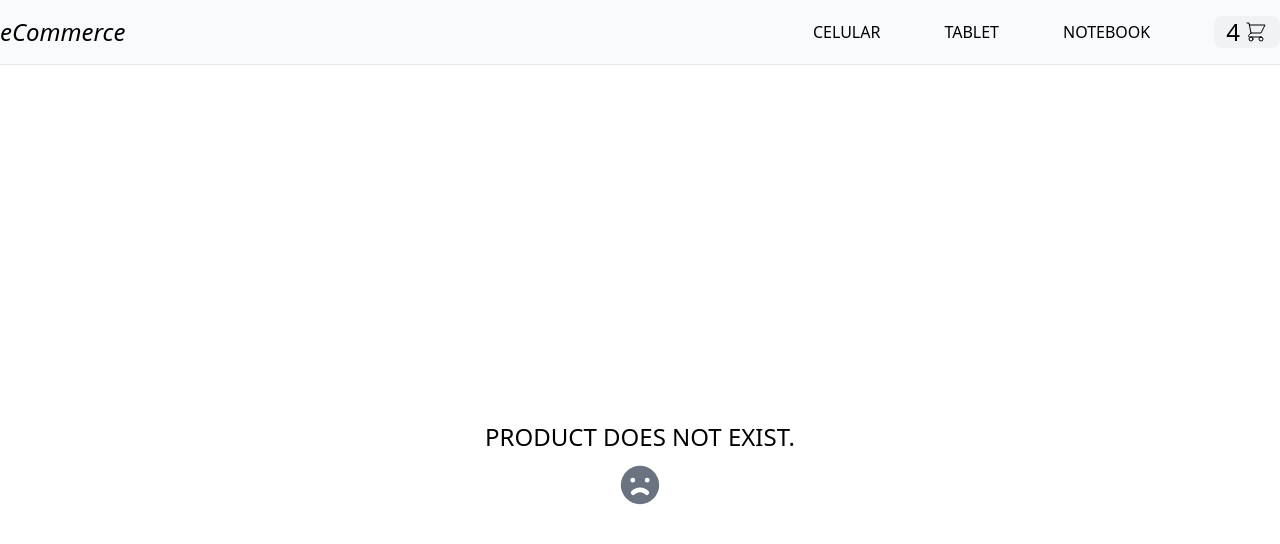
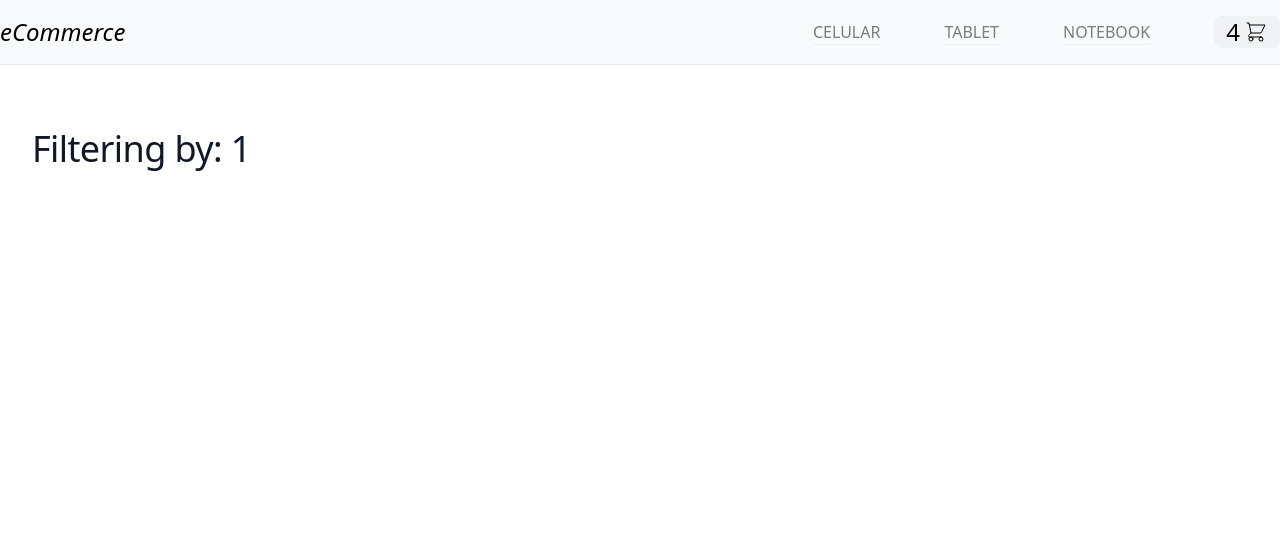
Before and after one commit to agreco88/ecommerce-greco, a React (Create React App) app: page /category/1 in a window 1280 px wide. Shown: the top 544 px of the page. Built offline with nearby package versions, Linux system fonts and the light colour scheme.

Commit message:
Added missing routes for categories

```diff
--- a/src/App.js
+++ b/src/App.js
@@ -3,6 +3,7 @@ import Navbar from "./components/Navbar";
 import { BrowserRouter, Routes, Route } from "react-router-dom";
 import ItemDetailContainer from "./components/ItemDetailContainer";
 import { useState } from "react";
+import CategoryContainer from "./components/CategoryContainer";
 
 const App = () => {
   const [userName, setUsername] = useState("Agustin");
@@ -23,7 +24,16 @@ const App = () => {
           }
         />
         <Route path="/about" element={<h1>About</h1>} />
-        <Route path="/category/:categoryId" element={<ItemDetailContainer />} />
+        <Route
+          path="/category/:categoryId"
+          element={
+            <CategoryContainer
+              userName={userName}
+              greeting={greeting}
+              cartItemCount={cartItemCount}
+            />
+          }
+        />
         <Route path="/detail/:productId" element={<ItemDetailContainer />} />
       </Routes>
     </BrowserRouter>
--- a/src/components/Asyncmock.js
+++ b/src/components/Asyncmock.js
@@ -45,6 +45,18 @@ export const getProducts = () => {
   });
 };
 
+export const getProductsByCategory = (category) => {
+  return new Promise((resolve) => {
+    setTimeout(() => {
+      resolve(
+        products.filter((product) => {
+          return product.category === category;
+        })
+      );
+    }, 1000);
+  });
+};
+
 export const getProduct = (id) => {
   return new Promise((resolve) => {
     const prod = products.find((p) => p.id === parseInt(id));
--- /dev/null
+++ b/src/components/CategoryContainer.js
@@ -0,0 +1,50 @@
+import ItemList from "./ItemList";
+import { useEffect, useState } from "react";
+import { useParams } from "react-router-dom";
+
+import { getProducts, getProductsByCategory } from "./Asyncmock";
+import PropagateSpinner from "./PropagateSpinner";
+import Item from "./Item";
+
+const CategoryContainer = () => {
+  const [products, setProducts] = useState([]);
+  const [loading, setLoading] = useState(true);
+
+  const { categoryId } = useParams();
+
+  useEffect(() => {
+    setLoading(true);
+    getProductsByCategory(categoryId)
+      .then((itemsByCategory) => {
+        console.log(`Filtered products by ${categoryId}:`, itemsByCategory);
+        setProducts(itemsByCategory);
+        setLoading(false);
+      })
+      .catch((err) => {
+        console.log(err);
+      });
+    return () => {
+      setProducts();
+    };
+  }, [categoryId]);
+
+  return (
+    <div>
+      {loading && (
+        <div className="h-50vh flex flex-col items-center justify-center">
+          <PropagateSpinner
+            text={`LOADING ${categoryId.toUpperCase()} ITEMS`}
+            color={"#e5e7eb"}
+          />
+        </div>
+      )}
+      {products && !loading && (
+        <div className="py-16 ">
+          <ItemList products={products} category={categoryId} />
+        </div>
+      )}
+    </div>
+  );
+};
+
+export default CategoryContainer;
--- a/src/components/ItemList.js
+++ b/src/components/ItemList.js
@@ -1,19 +1,25 @@
 import Item from "./Item";
 
-const ItemList = ({ products }) => {
-  console.log("Products:", products);
+const ItemList = ({ products, category }) => {
   return (
-    <div className="">
-      <div className="max-w-2xl mx-auto p-16 px-4 h-full lg:max-w-7xl lg:px-8">
-        <h2 className="text-2xl font-extrabold tracking-tight text-gray-900">
-          Customers also purchased
-        </h2>
+    <div className="mx-auto max-w-2xl lg:max-w-7xl lg:px-8 h-full">
+      <h2 className="text-2xl font-extrabold tracking-tight text-gray-900 ">
+        {category ? (
+          <p className="text-4xl">
+            <span className="font-thin bg-opacity-25">Filtering by: </span>
+            <span className="font-light bg-opacity-50 uppercase">
+              {category}
+            </span>
+          </p>
+        ) : (
+          <p>Latest offers:</p>
+        )}
+      </h2>
 
-        <div className="mt-6 grid grid-cols-1 gap-y-10 gap-x-6 sm:grid-cols-2 lg:grid-cols-4 xl:gap-x-8">
-          {products.map((product) => (
-            <Item key={product.id} product={product} />
-          ))}
-        </div>
+      <div className="mt-6 grid grid-cols-1 gap-y-10 gap-x-6 sm:grid-cols-2 lg:grid-cols-4 xl:gap-x-8">
+        {products.map((product) => (
+          <Item key={product.id} product={product} />
+        ))}
       </div>
     </div>
   );
--- a/src/components/ItemListContainer.js
+++ b/src/components/ItemListContainer.js
@@ -23,30 +23,35 @@ const ItemListCointainer = ({ userName, greeting, cartItemCount }) => {
   }, []);
 
   return (
-    <div className="flex flex-col container mx-auto transition-all duration-200">
-      <h1 className="flex flex-col gap-4 w-4/5 pt-16 px-8">
-        <span className="text-6xl font-extralight">{`${greeting} ${userName}!, `}</span>
-        <span className="text-2xl font-thin">{`You have ${cartItemCount} items in your cart. Do you want to keep shopping or do you want to checkout?`}</span>
-        <span className="flex gap-8">
-          <button className="border-b border-transparent hover:border-b hover:border-black transition-all duration-200">
-            Keep browsing
-          </button>
-          <button className="border-b border-transparent hover:border-b hover:border-black transition-all duration-200">
-            Checkout
-          </button>
-        </span>
-      </h1>
+    <>
+      <div className="mx-auto max-w-2xl lg:max-w-7xl lg:px-8 h-full">
+        <div className="text-2xl flex flex-col gap-8 py-16 font-extrabold text-gray-900">
+          <h2 className="text-6xl font-extralight">{`${greeting} ${userName}!`}</h2>
+          <p className="text-2xl font-thin md:w-3/4 tracking-wide">
+            You have {cartItemCount} items in your cart. Do you want to keep
+            shopping or do you want to checkout?
+          </p>
+          <div className="flex gap-8 text-sm">
+            <button className="uppercase border-b border-transparent hover:border-b hover:border-black transition-all duration-200">
+              Keep browsing
+            </button>
+            <button className="uppercase border-b rounded-lg border-transparent hover:border-b hover:border-black transition-all duration-200 ">
+              Checkout
+            </button>
+          </div>
+        </div>
+      </div>
       {loading ? (
-        <span className="py-16">
+        <div className="h-50vh flex flex-col items-center justify-center">
           <PropagateSpinner
             text={"LOADING OUR AMAZING PRODUCT LIST"}
             color={"#e5e7eb"}
           />
-        </span>
+        </div>
       ) : (
         <ItemList products={products} />
       )}
-    </div>
+    </>
   );
 };
 
--- a/src/components/Navbar.js
+++ b/src/components/Navbar.js
@@ -18,7 +18,9 @@ const Navbar = ({ cartItemCount }) => {
     <nav className="w-full py-4 border-b border-gray-200 bg-gray-50">
       <div className="h-full items-center container mx-auto flex justify-between">
         <div className="flex items-center gap-4 italic font-extrabold text-black">
-          <h3 className="text-2xl font-extralight">eCommerce</h3>
+          <NavLink to={"/"}>
+            <h3 className="text-2xl font-extralight">eCommerce</h3>
+          </NavLink>{" "}
         </div>
         <div className="flex">
           <div className="flex gap-16 items-center font-light uppercase ">
@@ -27,7 +29,7 @@ const Navbar = ({ cartItemCount }) => {
               className={({ isActive }) =>
                 isActive
                   ? "transition duration-500 ease-in-out border-b border-black"
-                  : "border-b border-transparent"
+                  : "transition duration-500 ease-in-out border-b hover:border-black opacity-50 hover:opacity-50"
               }
             >
               Celular
@@ -36,8 +38,8 @@ const Navbar = ({ cartItemCount }) => {
               to={"/category/tablet"}
               className={({ isActive }) =>
                 isActive
-                  ? "transition duration-500 ease-in-out border-b border-black"
-                  : "border-b border-transparent"
+                  ? "transition duration-500 ease-in-out border-b border-black opacity-100"
+                  : "transition duration-500 ease-in-out border-b hover:border-black opacity-50 hover:opacity-50"
               }
             >
               Tablet
@@ -47,7 +49,7 @@ const Navbar = ({ cartItemCount }) => {
               className={({ isActive }) =>
                 isActive
                   ? "transition duration-500 ease-in-out border-b border-black"
-                  : "border-b border-transparent"
+                  : "transition duration-500 ease-in-out border-b hover:border-black opacity-50 hover:opacity-50"
               }
             >
               Notebook
```
